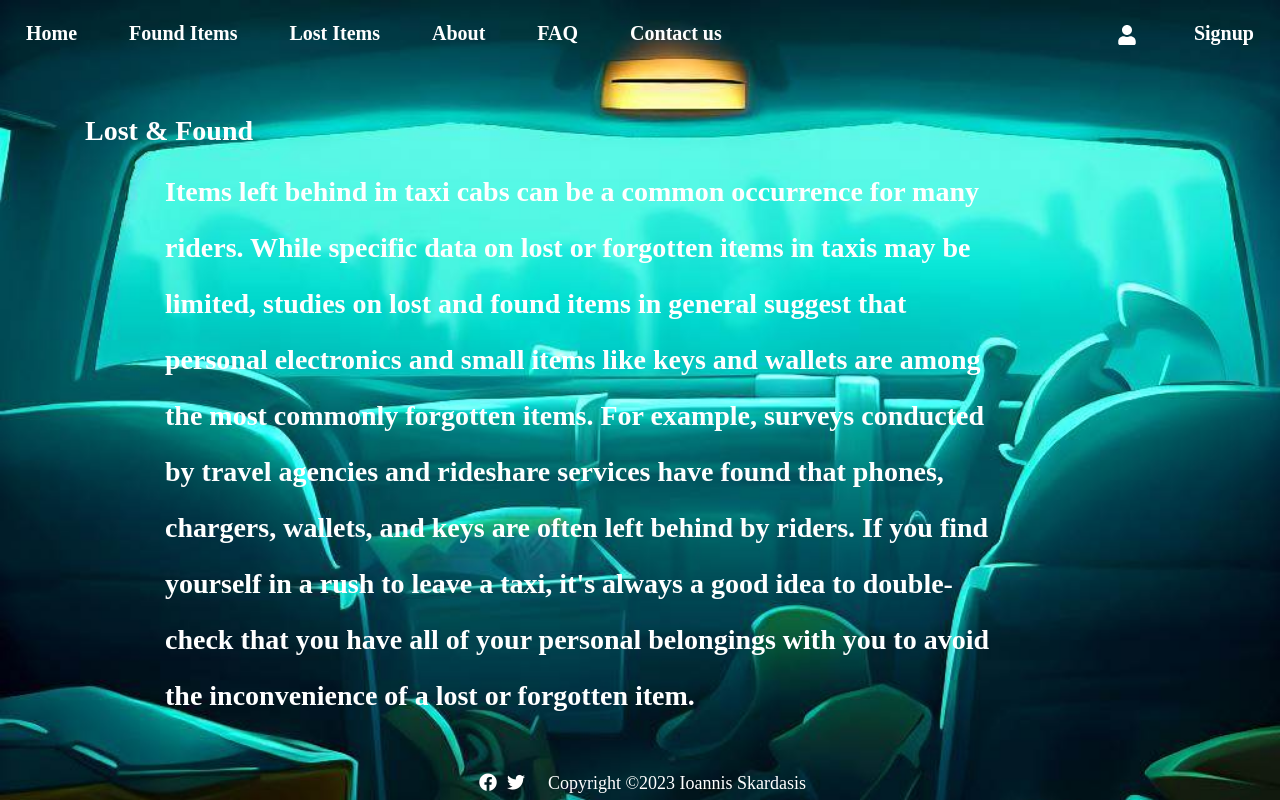
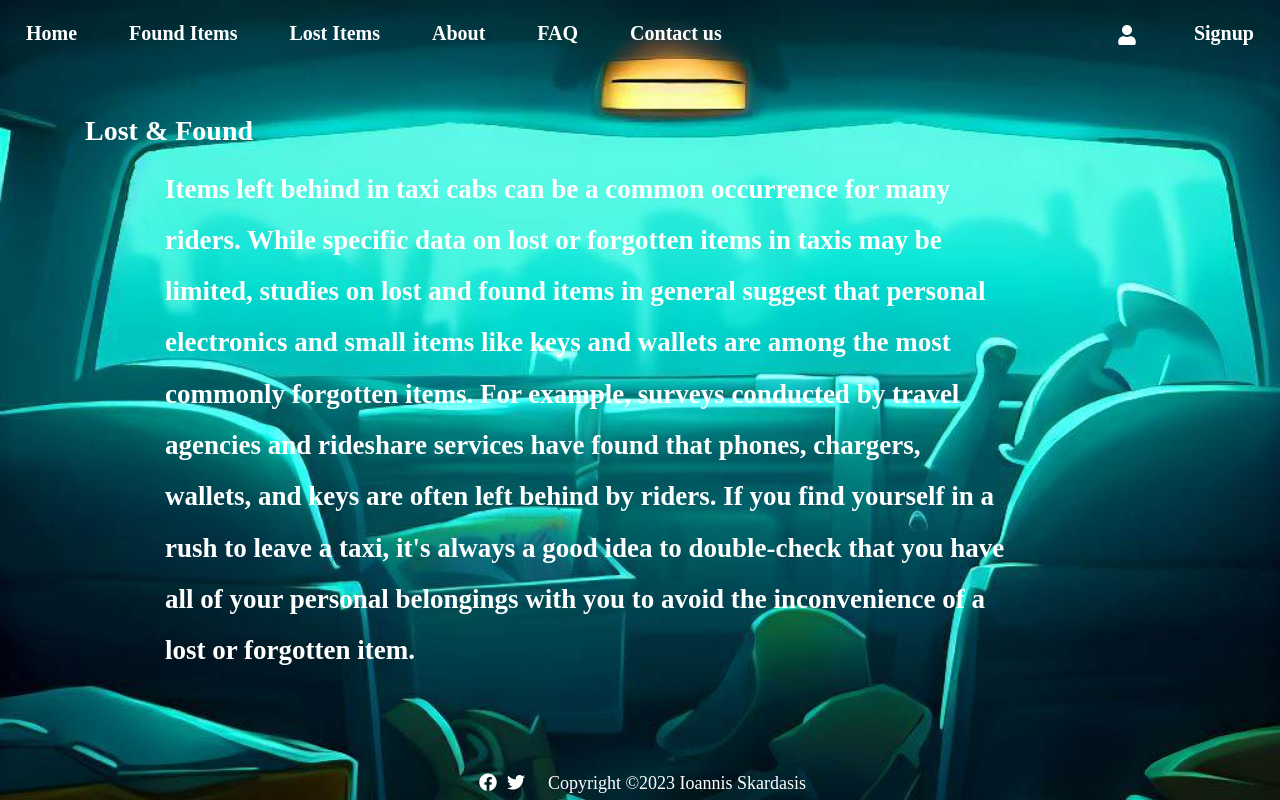
Before and after one commit to ioannis-skardasis/taxi-app, a React (Create React App) app in the folder client/taxi-treasure/: page /about in a window 1280 px wide. Built offline with nearby package versions, Linux system fonts and the light colour scheme; a web font is replaced by a local one.

Commit message:
css about

```diff
--- a/client/taxi-treasure/src/Components/About.css
+++ b/client/taxi-treasure/src/Components/About.css
@@ -1,7 +1,7 @@
 .mb-4 {
-  font-size: 28px;
+  font-size: 27px;
   font-weight: bold;
-  line-height: 2;
+  line-height: 1.9;
   background-color: transparent;
   border-radius: 5px;
   color: white;
```
